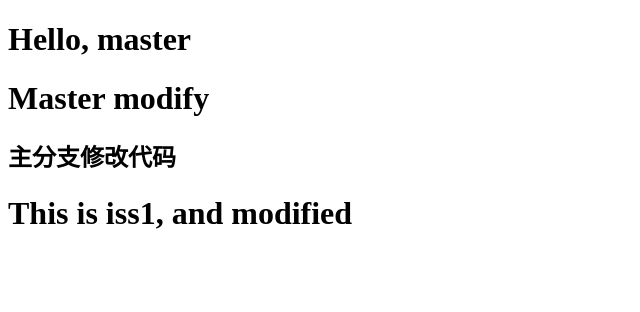
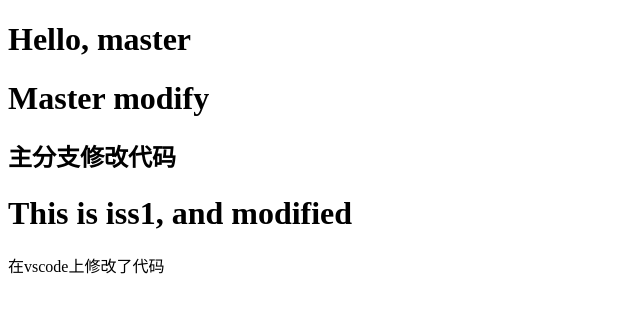
Before and after one commit to Belikov0/git-demo, a plain HTML site: page index.html in a window 1280 px wide. Shown: the whole page, without its empty margins (0-640 px from the left). Drawn offline with Linux system fonts and the light colour scheme.

Commit message:
vscode modify

```diff
--- a/index.html
+++ b/index.html
@@ -11,5 +11,6 @@
     <h1>Master modify</h1>
     <h2>主分支修改代码</h2>
     <h1>This is iss1, and modified</h1>
+    <p>在vscode上修改了代码</p>
 </body>
 </html>
```
